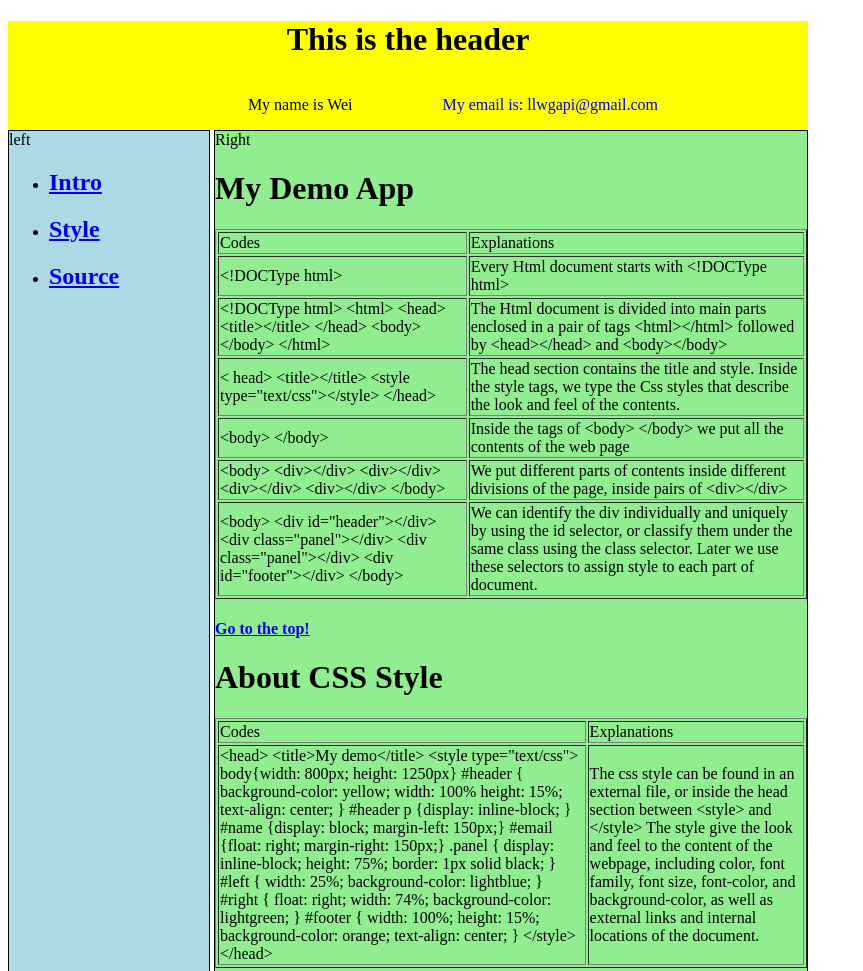
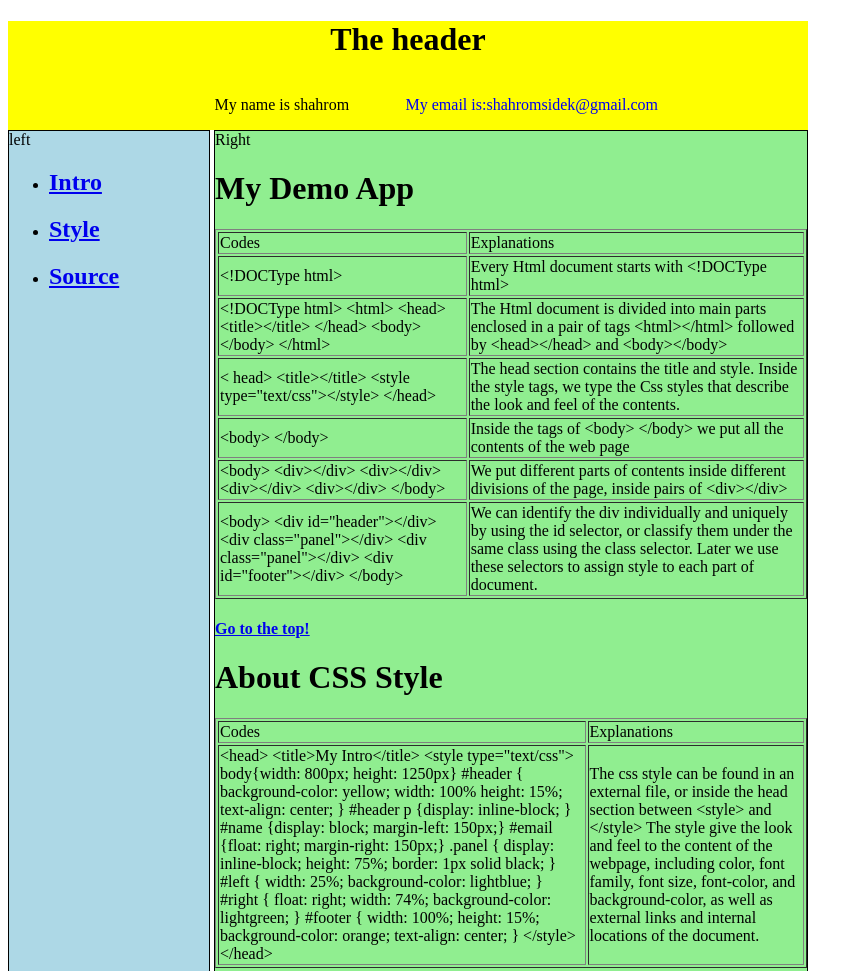
Before and after one commit to shahrom51/shahrom51.github.io, a plain HTML site: page html/project1.html in a window 1280 px wide. Shown: the top 971 px of the page, without its empty margins (0-863 px from the left). Drawn offline with Linux system fonts and the light colour scheme.

Commit message:
Update project1.html

```diff
--- a/html/project1.html
+++ b/html/project1.html
@@ -1,7 +1,7 @@
 <!DOCTYPE html>
 <html>
 <head>
-	<title>My demo</title>
+	<title>My Introduction</title>
 	<style type="text/css">
 		body{width: 800px;
 			height: 1500px}
@@ -51,9 +51,9 @@
 <body>
 <a name="top"></a>
 	<div id="header">
-		<h1>This is the header</h1>
-		<p id="name">My name is Wei</p>
-		<a href="#"><p id="email"> My email is: llwgapi@gmail.com</p></a>
+		<h1>The header</h1>
+		<p id="name">My name is shahrom</p>
+		<a href="#"><p id="email"> My email is:shahromsidek@gmail.com</p></a>
 	</div>
 
 	<div class="panel" id="left">
@@ -155,7 +155,7 @@ Explanations
 </td></tr>
 <tr><td>
 &lt;head&gt;
-	&lt;title&gt;My demo&lt;/title&gt;
+	&lt;title&gt;My Intro&lt;/title&gt;
 	&lt;style type="text/css"&gt;
 		body{width: 800px;
 			height: 1250px}
```
